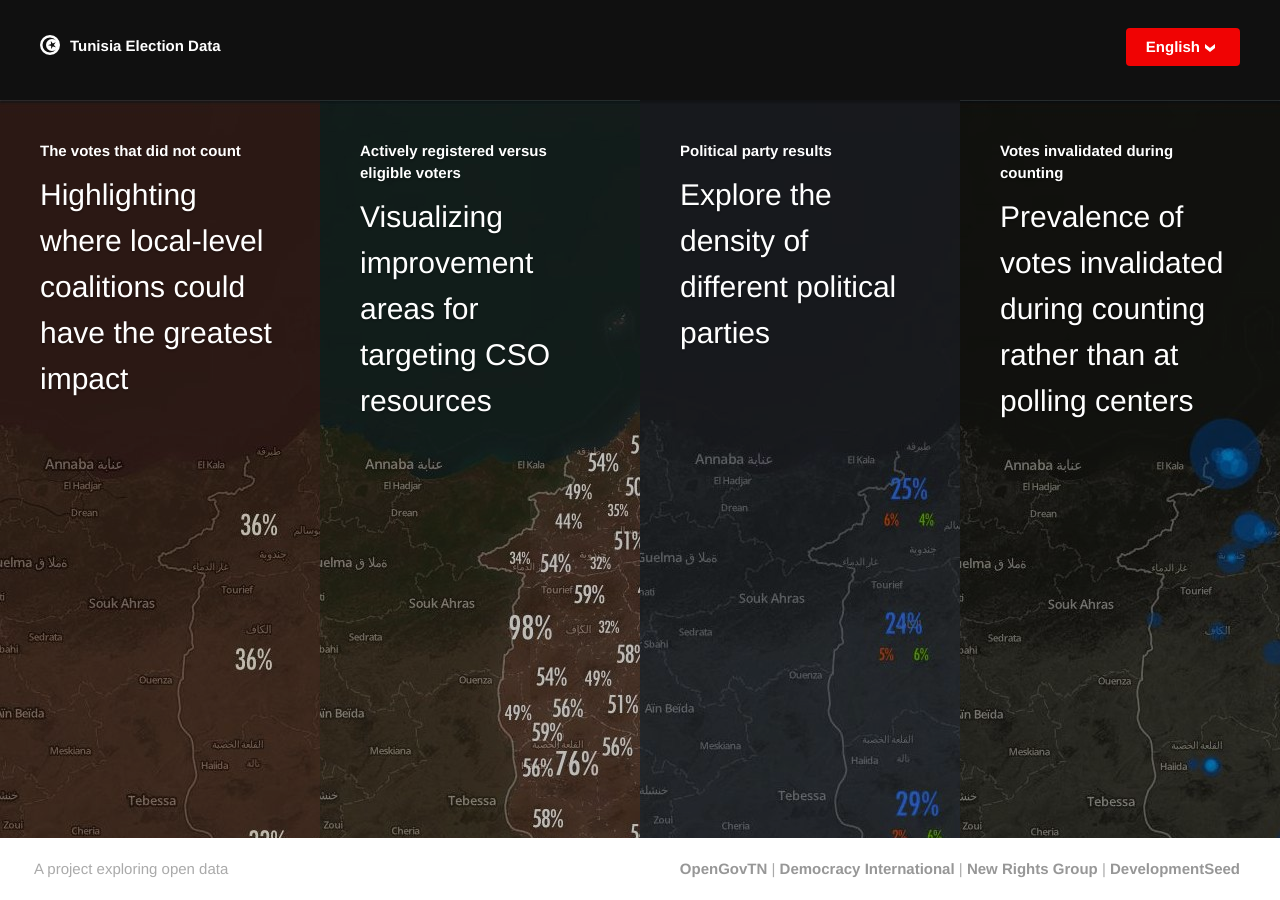
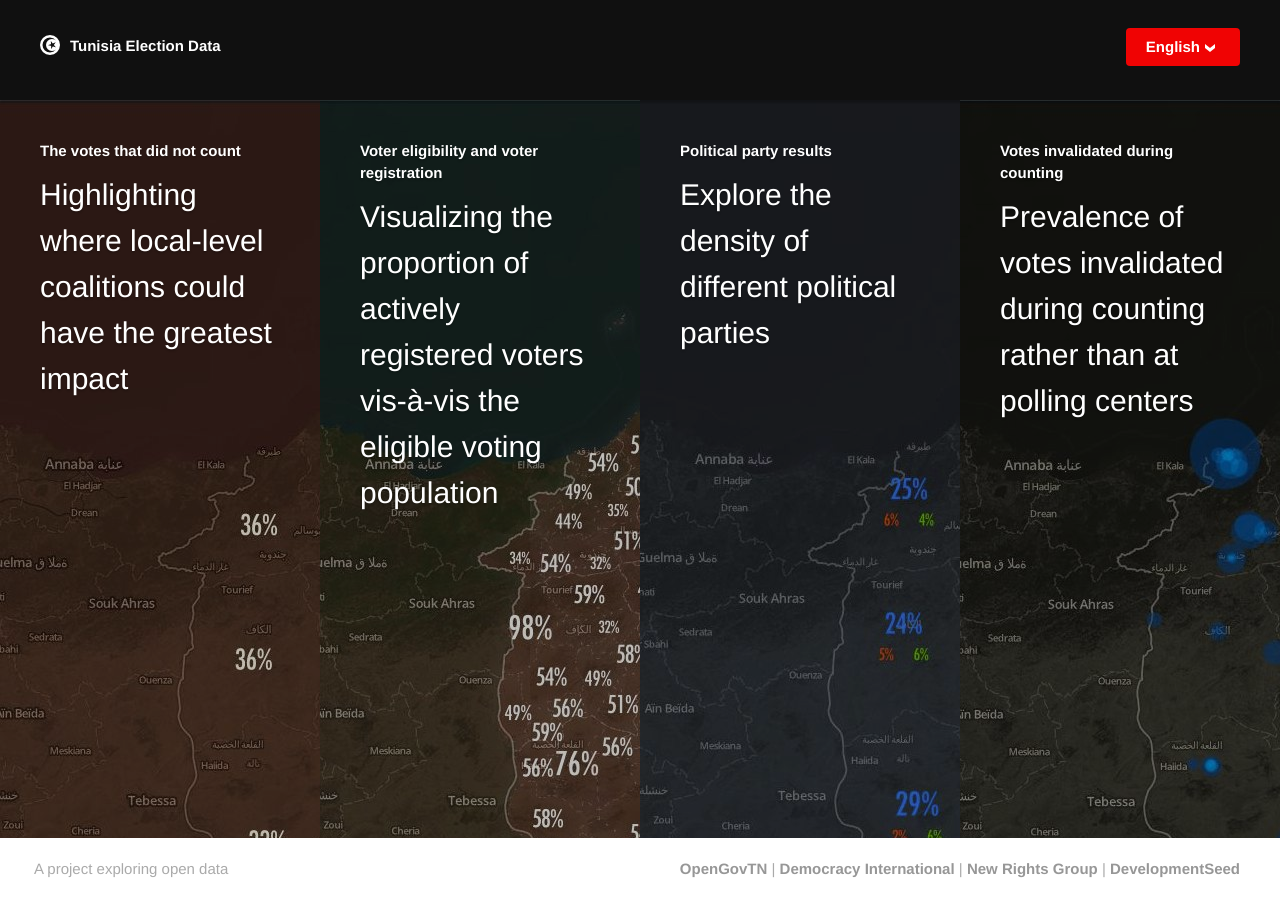
Before and after one commit to fwelections/databrowser, a Jekyll site: the page built from _posts/en/2013-01-01-projects.html, in a window 1280 px wide. Built offline with Jekyll 4.4.1, drawn with Linux system fonts in a browser that asks for light colours.

Commit message:
changing data for Voter eligibility and voter registration

```diff
--- a/_posts/en/2013-01-01-registered-vs-eligible-voters.html
+++ b/_posts/en/2013-01-01-registered-vs-eligible-voters.html
@@ -1,8 +1,8 @@
 ---
 layout: maps
 category: en
-title: "Actively registered versus eligible voters"
-subtitle: "Visualizing improvement areas for targeting CSO resources"
+title: "Voter eligibility and voter registration"
+subtitle: "Visualizing the proportion of actively registered voters vis-à-vis the eligible voting population"
 language: en
 img: "eligible.png"
 map: "tunisia.map-u3z7fdnm,tunisia.eligibility"
@@ -10,10 +10,10 @@
 sources:
   - title: "Distribution of registered voters by delegation, Appendix 8"
     url: "https://github.com/fwelections/tunisia-election-data/blob/master/2011data/RegistrationDistributionPerDelegation/RegistDistibutionperDelegation.csv"
-    description: "This CSV contains the number of eligible voters and registered voters per delegation. It was originally obtained from the <a href='http://www.isie.tn/Fr/image.php?id=771'>National Constituent Assembly Report on the Elections (PDF)</a>, published by the <a href='http://www.isie.tn'>Independent High Commission for Elections</a> in February, 2012, and converted to CSV by <a href='https://github.com/fwelections/tunisia-election-data'>FWElections</a>."
-description: "<p>Identifying delegations with low ratios of actively registered voters compared to eligible voters is a key first step for creating more robust voter registration efforts for the next election. This visualization highlights where EC resources and efforts would have the greatest impact, and where Get-Out-The-Vote efforts would be most needed by CSOs and political parties.</p>"
+    description: "This CSV contains the number of eligible voters and registered voters per delegation. It was originally obtained from the <a href='http://www.isie.tn/Fr/image.php?id=771'>National Constituent Assembly Report on the Elections (PDF)</a>, published by the <a href='http://www.isie.tn'>Independent High Commission for Elections</a> in February, 2012, and converted to CSV by <a href='https://github.com/fwelections/tunisia-election-data'>OpenGovTN</a>."
+description: "<p>Identifying delegations with low ratios of actively registered voters compared to eligible voters is a key step for developing more robust voter outreach and registration efforts prior to the next election. This visualization highlights where targeting of resources and efforts by the Independent High Commission for Elections (ISIE), political parties and civil society organizations would have the greatest impact.</p>"
 ---
-<p>Tunisia is made up of 24 governorates, which are subdivided into 260 delegations. This map visualizes the disparity between actively registered voters and eligible voters by delegation. Actively registered voters meet the age and citizenship requirements for voting, and have registered to vote. Eligible voters meet the requirements to vote, but have not registered to vote. </p>
+<p>Tunisia is made up of 24 governorates, which are subdivided into 264 delegations. This map visualizes the disparity between actively registered voters and eligible voters by delegation. Actively registered voters meet the age and citizenship requirements for voting and have registered to vote. Eligible voters meet the requirements to vote, but have not actively registered to vote. </p>
 
 Make sure you have read the [documentation regarding installing and setting up a PostGIS-enabled database](!SITE.GITHUB!/blob/gh-pages/setup.md#data-management-and-maps).
 
```
